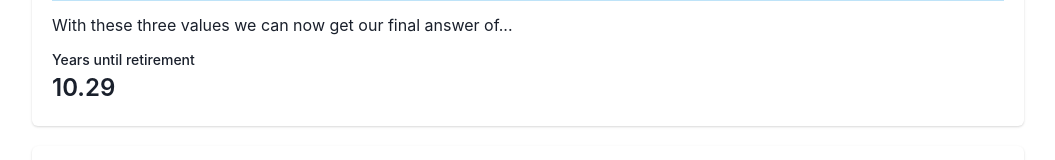
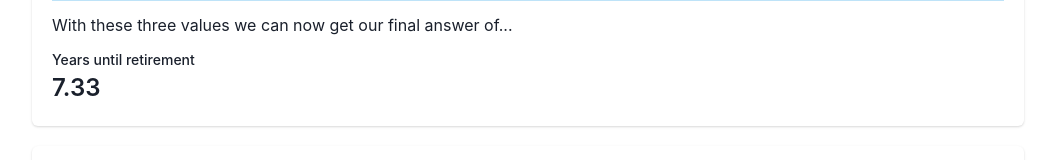
Before and after one commit to adamzerner/minimal-retirement-calculator, a Next.js app: page / in a window 1280 px wide. Shown: the part 4011-4171 px from the top of the page, without its empty margins (112-1167 px from the left). Built offline with nearby package versions, Linux system fonts and the light colour scheme.

Commit message:
Update math for `getYearsToRetirement`

```diff
--- a/pages/condensed.tsx
+++ b/pages/condensed.tsx
@@ -23,9 +23,10 @@ const Condensed = () => {
   const retirementTarget =
     totalYearlySpending * (100 / withdrawalRate) + retirementBuffer;
   const yearsToRetirement = getYearsToRetirement(
-    retirementTarget - currentSavings,
+    currentSavings,
     savingsPerYear,
-    interestPerYear / 100
+    interestPerYear,
+    retirementTarget
   );
   const [baseline, setBaseline] = useState<Baseline>({
     totalYearlySpending,
--- a/pages/index.tsx
+++ b/pages/index.tsx
@@ -35,9 +35,10 @@ const Expanded = () => {
   const retirementTarget =
     totalYearlySpending * (100 / withdrawalRate) + retirementBuffer;
   const yearsToRetirement = getYearsToRetirement(
-    retirementTarget - currentSavings,
+    currentSavings,
     savingsPerYear,
-    interestPerYear / 100
+    interestPerYear,
+    retirementTarget
   );
 
   return (
--- a/utilities/get-years-to-retirement.ts
+++ b/utilities/get-years-to-retirement.ts
@@ -1,10 +1,22 @@
-// https://www.wallstreetiswaiting.com/running-the-numbers-1/calculating-interest-recurring-payments/
-export const getYearsToRetirement = (y: number, p: number, r: number) => {
-  if (r === 0) {
-    return y / p;
+export const getYearsToRetirement = (
+  currentSavings: number,
+  savingsPerYear: number,
+  interestRate: number,
+  target: number
+) => {
+  const monthlyRate = interestRate / 12 / 100;
+  const monthlySavings = savingsPerYear / 12;
+
+  let months = 0;
+  let retirementFund = currentSavings;
+
+  while (retirementFund < target) {
+    retirementFund = retirementFund * (1 + monthlyRate);
+    retirementFund += monthlySavings;
+    months++;
   }
 
-  return logBase(Math.abs((y * r) / p + 1), 1 + r);
+  const years = months / 12;
+
+  return years;
 };
-
-const logBase = (n: number, base: number) => Math.log(n) / Math.log(base);
```
